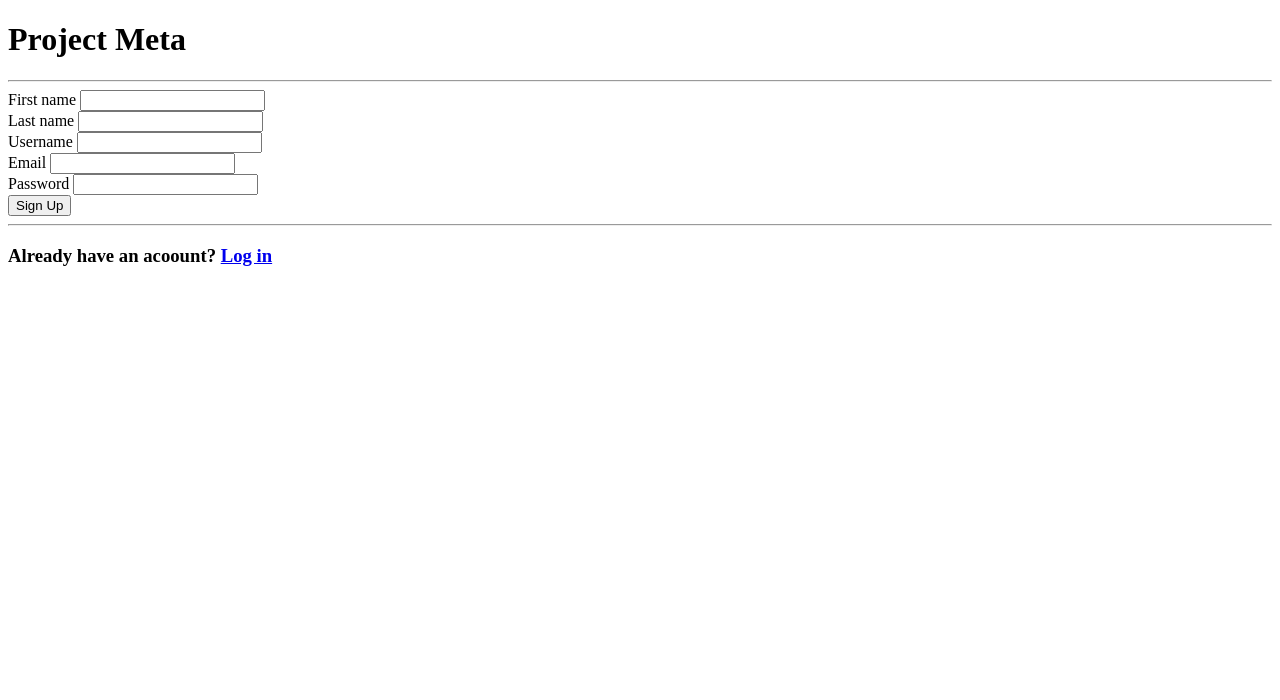
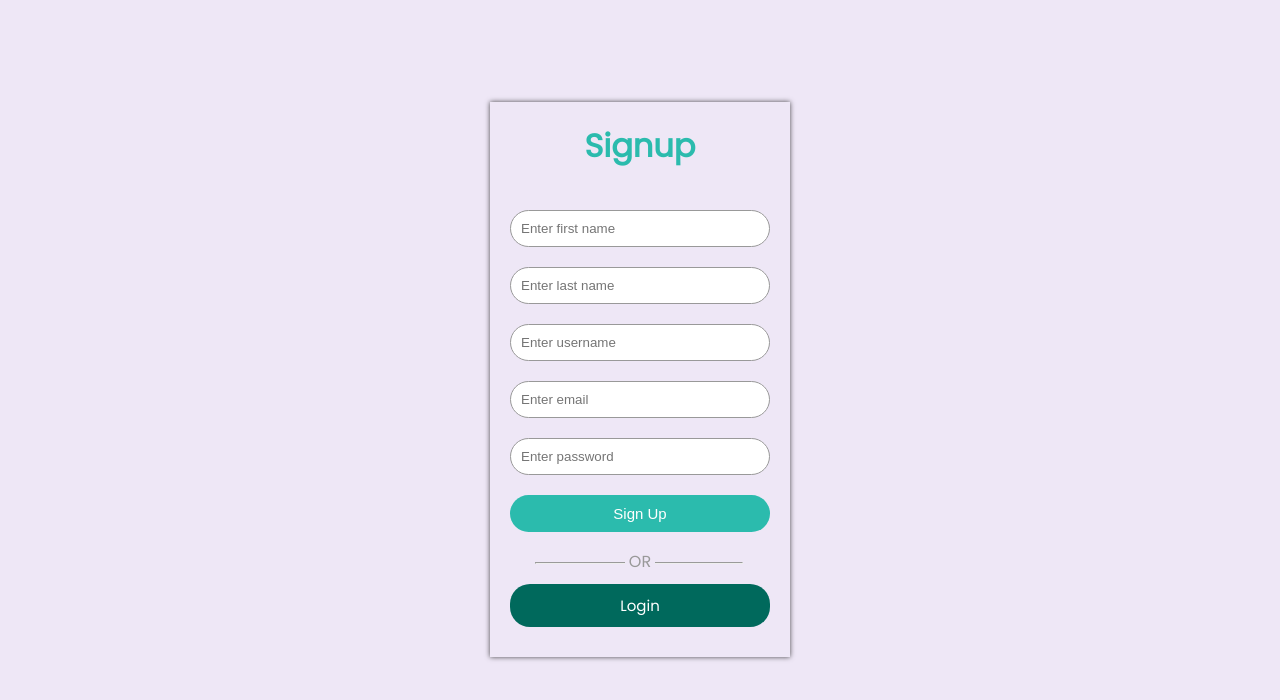
Before and after one commit to harishankar24/django_authentication, a Django app: page /signup/ in a window 1280 px wide. Shown: the top 700 px of the page. Run offline with Django 4.2, Linux system fonts and the light colour scheme.

Commit message:
Added CSS to login, signup & user dashboard. This is version_3.

```diff
--- a/userss/templates/signup.html
+++ b/userss/templates/signup.html
@@ -1,30 +1,100 @@
 <!DOCTYPE html>
 <head>
     <title>UserSignupSignin Project</title>
+    <style>
+        @import url('https://fonts.googleapis.com/css2?family=Poppins&display=swap');
+        *{
+            margin: 0;
+            padding: 0;
+            box-sizing: border-box;
+        }
+        body{
+            background: #eee7f6;
+            font-family: 'Poppins', sans-serif;
+        }
+        .container{
+            width: 300px;
+            margin: 8% auto 0;
+            padding: 20px;
+            text-align: center;
+            /* background-color: #c8c1f6; */
+            box-shadow: 0 0 5px 0 rgba(0, 0, 0, 0.7);
+        }
+        .container h1{
+            color: #2bbbad;
+            margin-bottom: 30px;
+        }
+        .input-box{
+            border-radius: 20px;
+            padding: 10px;
+            margin: 10px 0;
+            width: 100%;
+            border: 1px solid #999;
+            outline: none;
+        }
+        button{
+            width: 100%;
+            padding: 10px;
+            border-radius: 20px;
+            margin: 10px 0;
+            font-size: 15px;
+            outline: none;
+            border: none;
+            cursor: pointer;
+            color: #fff;
+        }
+        .signup-btn{
+            background-color: #2bbbad;
+        }
+        .login-btn{
+            background-color: #00695c;
+        }
+        hr{
+            margin-top: 20px;
+            margin-left: 25px;
+            width: 80%;
+            color: #999;
+        }
+        .or{
+            background-color: #eee7f6;
+            width: 30px;
+            margin: -15px auto 10px;
+            color: #999;
+        }
+        a{
+            text-decoration: none;
+            width: 100%;
+            display: block;
+        }
+        .anchor-btn{
+            padding: 10px;
+            border-radius: 20px;
+            margin: 10px 0;
+            font-size: 15px;
+            outline: none;
+            border: none;
+            cursor: pointer;
+            color: #fff;
+            background-color: #00695c;
+        }
+    </style>
 </head>
 <body>
-    <h1>Project Meta</h1>
-    <hr>
-    <form method="post">
-        {% csrf_token %}
-        <label for="">First name</label>
-        <input type="text" name="firstname" id="">
-        <br>
-        <label for="">Last name</label>
-        <input type="text" name="lastname" id="">
-        <br>
-        <label for="">Username</label>
-        <input type="text" name="username" id="">
-        <br>
-        <label for="">Email</label>
-        <input type="email" name="email" id="">
-        <br>
-        <label for="">Password</label>
-        <input type="password" name="password" id="">
-        <br>
-        <button type="submit">Sign Up</button>
-    </form>
-    <hr>
-    <h3>Already have an acoount? <a href="{% url 'login' %}"> Log in</a></h3>
+    <div class="container">
+        <h1>Signup</h1>
+        <form method="post">
+            {% csrf_token %}
+            <input type="text" name="firstname" placeholder="Enter first name" class="input-box">
+            <input type="text" name="lastname" placeholder="Enter last name" class="input-box">
+            <input type="text" name="username" placeholder="Enter username" class="input-box">
+            <input type="email" name="email" placeholder="Enter email" class="input-box">
+            <input type="password" name="password" placeholder="Enter password" class="input-box">
+            <br>
+            <button type="submit" class="signup-btn">Sign Up</button>
+        </form>
+        <hr>
+        <p class="or">OR</p>
+        <a href="{% url 'login' %}" class="anchor-btn">Login</a>
+    </div>
 </body>
 </html>
```
Also changed, not shown: userss/templates/home.html (+53 -7 lines), userss/templates/login.html (+92 -18 lines).
